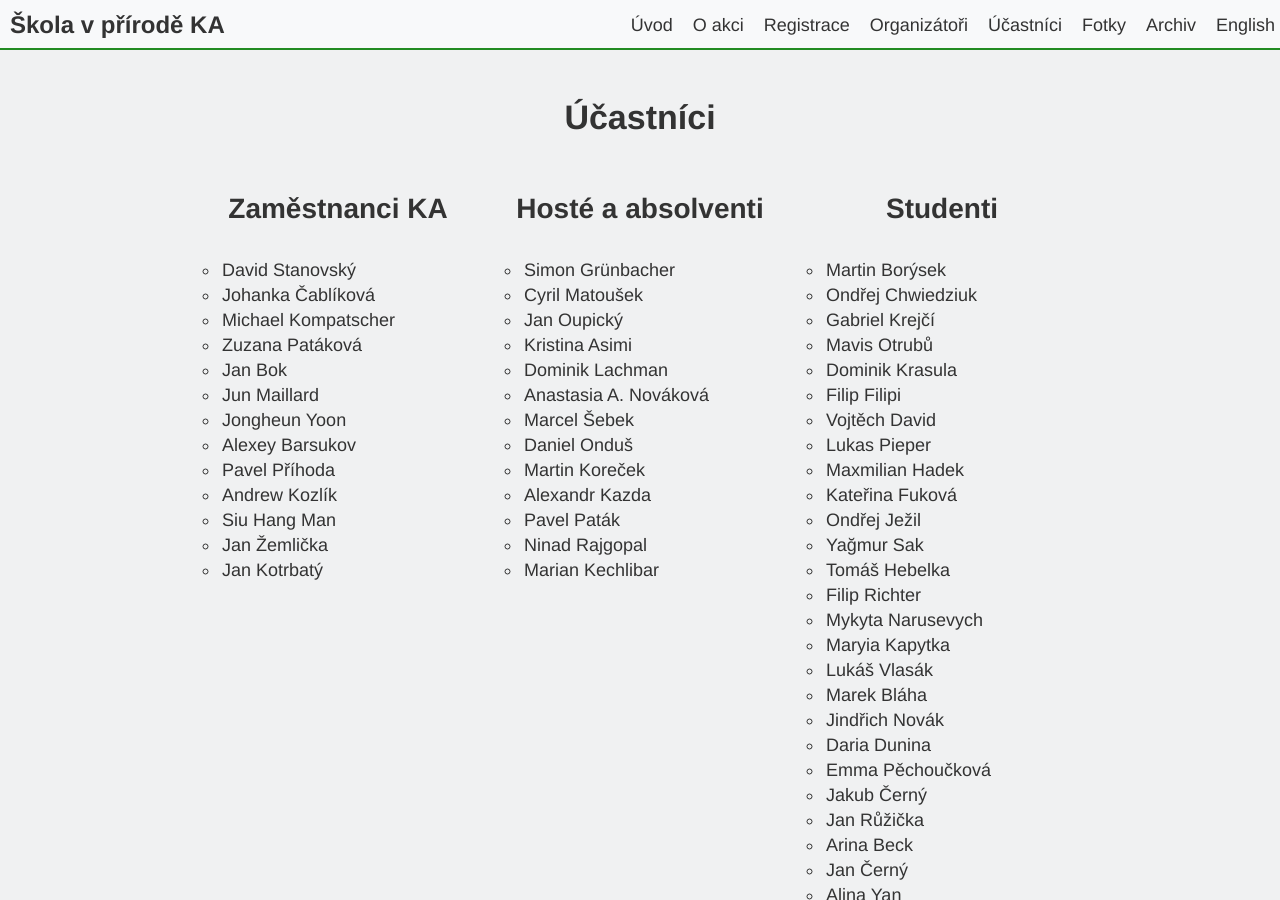
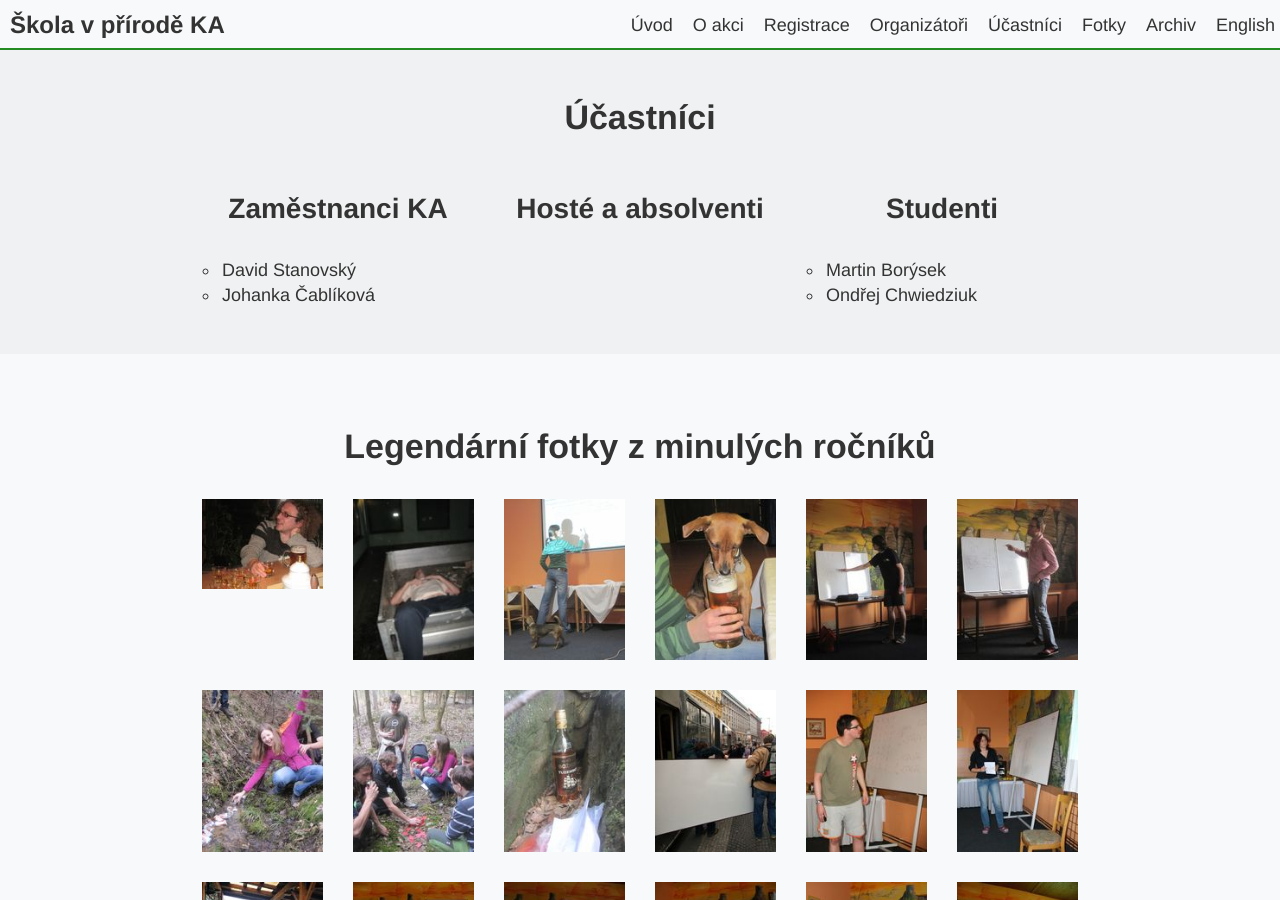
Before and after one commit to ondrachwiedziuk/skolavprirodenew, a Jekyll site: the page built from index.md, in a window 1280 px wide and 900 px high, scrolled down 3658 px. Built offline with Jekyll 4.4.1, drawn with Linux system fonts in a browser that asks for light colours; some of the changed text lies outside the part shown.

Commit message:
Remove several participants from participants.html
Removed multiple participants from the list.

```diff
--- a/_includes/participants.html
+++ b/_includes/participants.html
@@ -23,39 +23,6 @@
                     <li>
                       Johanka Čablíková
                     </li>
-                    <li>
-                      Michael Kompatscher
-                    </li>
-                    <li>
-                      Zuzana Patáková
-                    </li>
-                    <li>
-                      Jan Bok
-                    </li>
-                    <li>
-                      Jun Maillard
-                    </li>
-                    <li>
-                      Jongheun Yoon
-                    </li>
-                    <li>
-                      Alexey Barsukov
-                    </li>
-                    <li>
-                      Pavel Příhoda
-                    </li>
-                    <li>
-                      Andrew Kozlík
-                    </li>
-                    <li>
-                      Siu Hang Man
-                    </li>
-                    <li>
-                      Jan Žemlička
-                    </li>
-                    <li>
-                      Jan Kotrbatý
-                    </li>
                   </ul>
             </div>
             <div class="cell">
@@ -67,45 +34,6 @@
                     {% endif %}
                   </h2>
                   <ul>
-                    <li>
-                      Simon Grünbacher
-                    </li>
-                    <li>
-                      Cyril Matoušek
-                    </li>
-                    <li>
-                      Jan Oupický
-                    </li>
-                    <li>
-                      Kristina Asimi
-                    </li>
-                    <li>
-                      Dominik Lachman
-                    </li>
-                    <li>
-                      Anastasia A. Nováková
-                    </li>
-                    <li>
-                      Marcel Šebek
-                    </li>
-                    <li>
-                      Daniel Onduš
-                    </li>
-                    <li>
-                      Martin Koreček
-                    </li>
-                    <li>
-                      Alexandr Kazda
-                    </li>
-                    <li>
-                      Pavel Paták
-                    </li>
-                    <li>
-                      Ninad Rajgopal
-                    </li>
-                    <li>
-                      Marian Kechlibar
-                    </li>
                   </ul>
             </div>
             <div class="cell">
@@ -123,105 +51,6 @@
                     <li>
                       Ondřej Chwiedziuk
                     </li>
-                    <li>
-                      Gabriel Krejčí
-                    </li>
-                    <li>
-                      Mavis Otrubů
-                    </li>
-                    <li>
-                      Dominik Krasula
-                    </li>
-                    <li>
-                      Filip Filipi
-                    </li>
-                    <li>
-                      Vojtěch David
-                    </li>
-                    <li>
-                      Lukas Pieper
-                    </li>
-                    <li>
-                      Maxmilian Hadek
-                    </li>
-                    <li>
-                      Kateřina Fuková
-                    </li>
-                    <li>
-                      Ondřej Ježil
-                    </li>
-                    <li>
-                      Yağmur Sak
-                    </li>
-                    <li>
-                      Tomáš Hebelka
-                    </li>
-                    <li>
-                      Filip Richter
-                    </li>
-                    <li>
-                      Mykyta Narusevych
-                    </li>
-                    <li>
-                      Maryia Kapytka
-                    </li>
-                    <li>
-                      Lukáš Vlasák
-                    </li>
-                    <li>
-                      Marek Bláha
-                    </li>
-                    <li>
-                      Jindřich Novák
-                    </li>
-                    <li>
-                      Daria Dunina
-                    </li>
-                    <li>
-                      Emma Pěchoučková
-                    </li>
-                    <li>
-                      Jakub Černý
-                    </li>
-                    <li>
-                      Jan Růžička
-                    </li>
-                    <li>
-                      Arina Beck
-                    </li>
-                    <li>
-                      Jan Černý
-                    </li>
-                    <li>
-                      Alina Yan
-                    </li>
-                    <li>
-                      Javier Colominas
-                    </li>
-                    <li>
-                      Simone Pizzirani
-                    </li>
-                    <li>
-                      Daniel Lobo
-                    </li>
-                    <li>
-                      Adam Beneš
-                    </li>
-                    <li>
-                      Martin Zahradníček
-                    </li>
-                    <li>
-                      David Stern
-                    </li>
-                    <li>
-                      Tomáš Vítek
-                    </li>
-                    <li>
-                      Simona Hlavinková
-                    </li>
-                    <li>
-                      Maroš Grego
-                    </li>
                   </ul>
             </div>
         </div>
```
